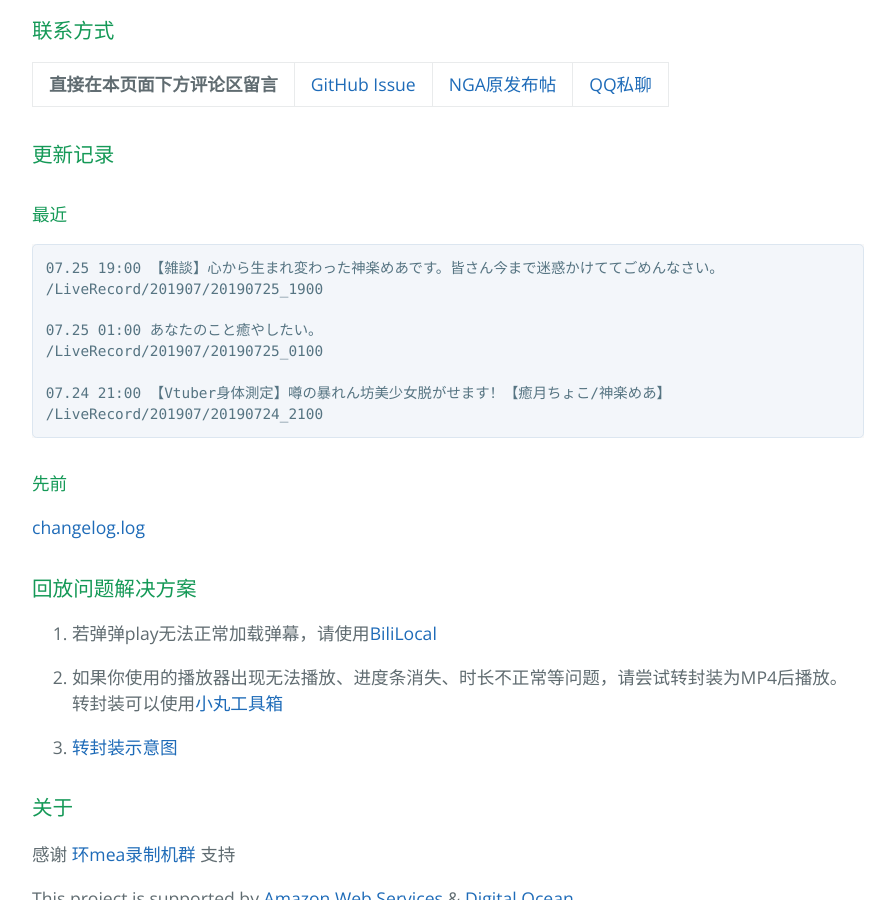
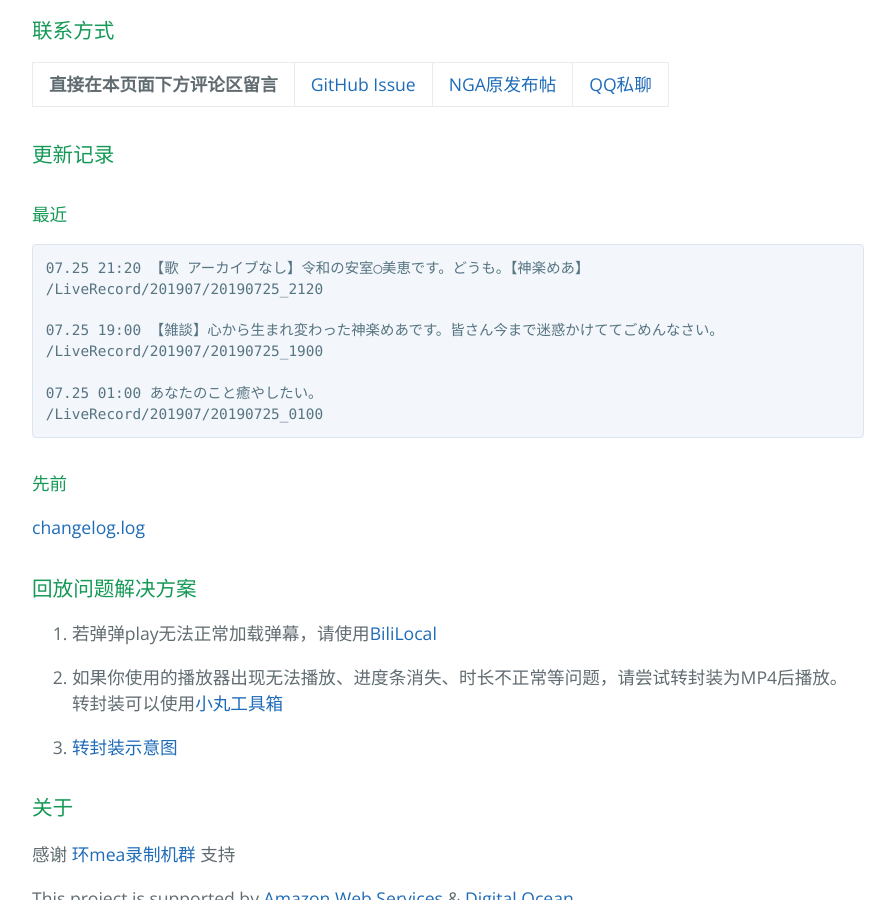
Before and after one commit to kaguramea-record/kaguramea-record.github.io, a Jekyll site: the page built from index.md, in a window 1280 px wide and 900 px high, scrolled down 1214 px. Shown: the whole window, without its empty margins (192-1087 px from the left). Built offline with Jekyll 4.4.1, drawn with Linux system fonts in a browser that asks for light colours; comment, search, counter and statistics services are not loaded.

Commit message:
Update 190725-3

````diff
--- a/index.md
+++ b/index.md
@@ -39,14 +39,14 @@ layout: default
 #### 最近
 
 ```
+07.25 21:20 【歌 アーカイブなし】令和の安室◯美恵です。どうも。【神楽めあ】
+/LiveRecord/201907/20190725_2120
+
 07.25 19:00 【雑談】心から生まれ変わった神楽めあです。皆さん今まで迷惑かけててごめんなさい。
 /LiveRecord/201907/20190725_1900
 
 07.25 01:00 あなたのこと癒やしたい。
 /LiveRecord/201907/20190725_0100
-
-07.24 21:00 【Vtuber身体測定】噂の暴れん坊美少女脱がせます！【癒月ちょこ/神楽めあ】
-/LiveRecord/201907/20190724_2100
 ```
 
 #### 先前
````
Also changed, not shown: 1 other file.
